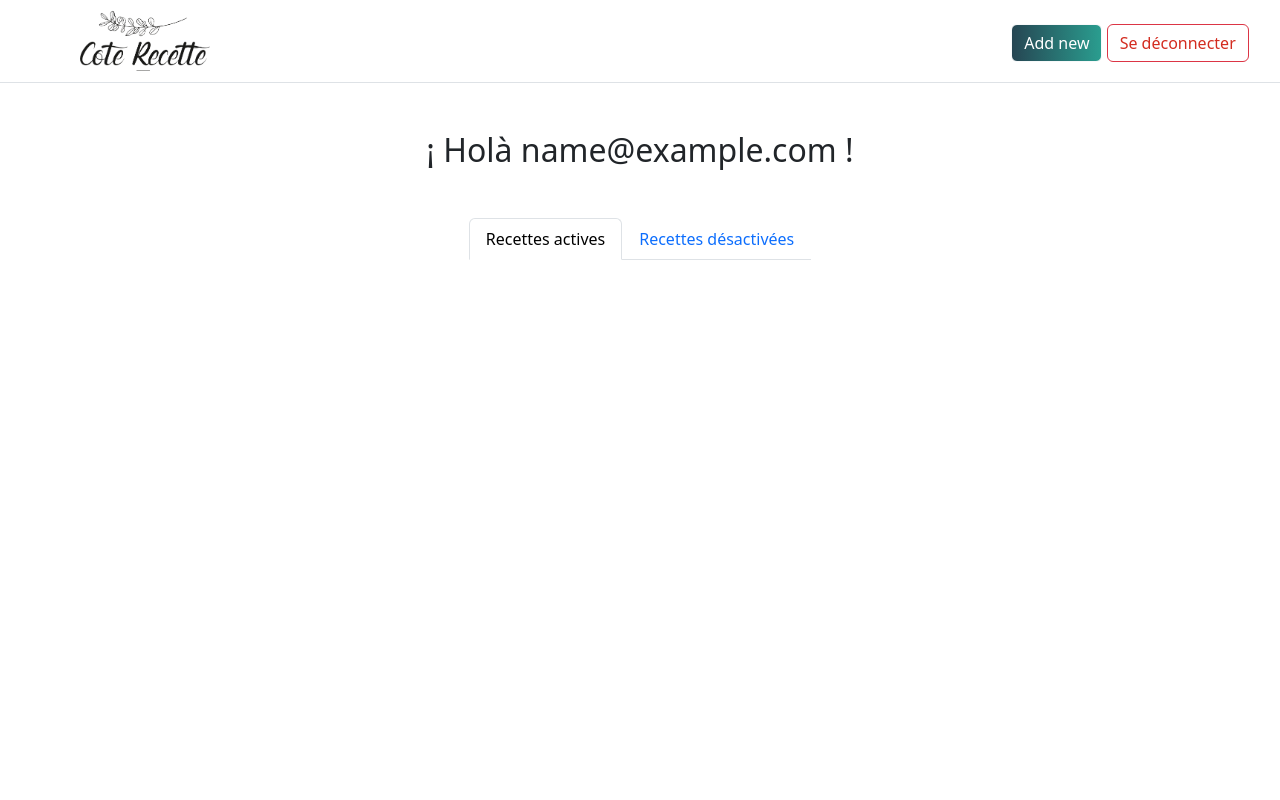
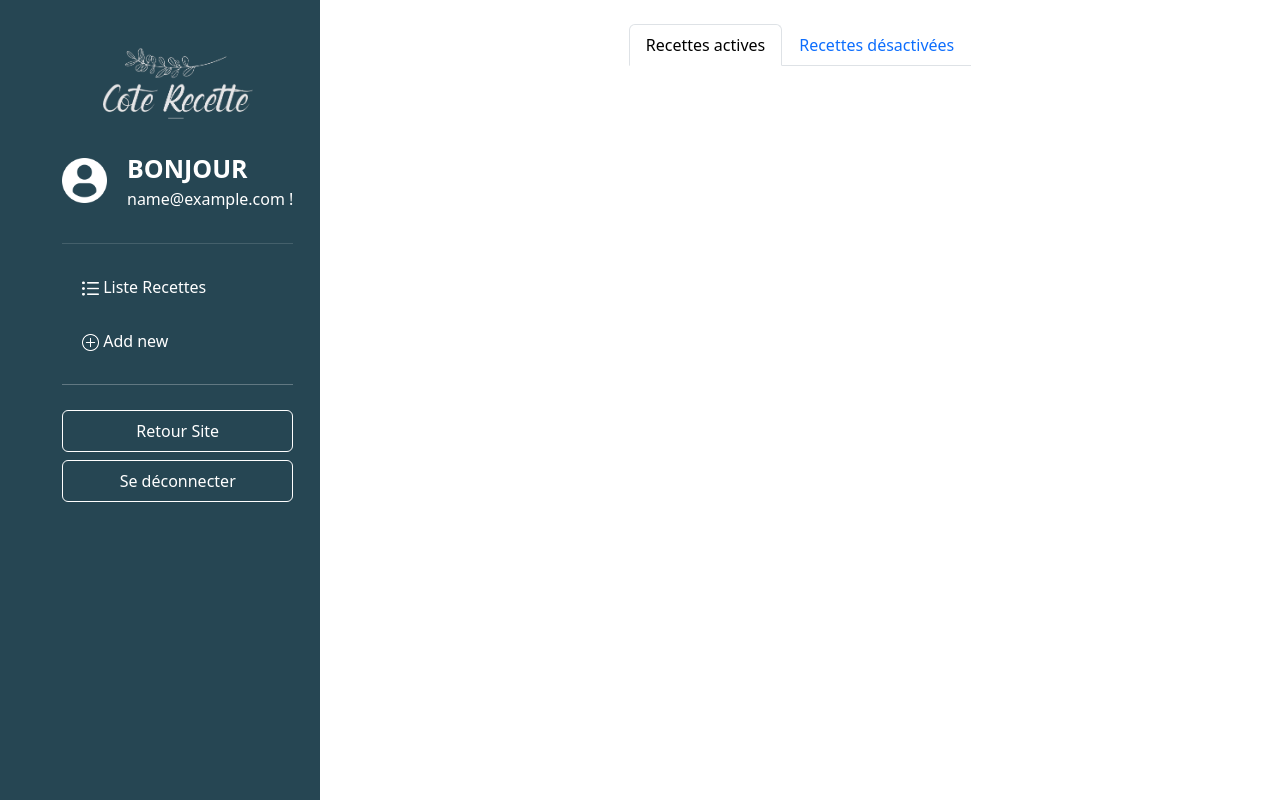
Before and after one commit to Oha204/Recipe_Cook, a PHP site: page /active_recette.php in a window 1280 px wide. Run offline with PHP 8.4, Linux system fonts and the light colour scheme; the visitor is signed in with stand-in values (Sample User, id 1); data that the repository does not hold is empty.

Commit message:
Refonte BO - Design / Redirection / Add-Edit-Delete / Structure

```diff
--- a/active_recette.php
+++ b/active_recette.php
@@ -9,11 +9,7 @@ require_once 'functions/functionSQL.php';
 require_once 'functions/deleteRecipe.php';
 
 //CONNEXION & OUVERTURE SESSION
-session_start();
 
-if (isset($_SESSION['email'])) {
-    $welcomeMessage = "¡ Holà " . $_SESSION['email'] . " !";
-}
 
 if (!isset($_SESSION['email'])) {
     Utils::redirect('index_connexion.php?error=' . ErrorMess::ADMIN_ACCESS_ERROR);
@@ -32,7 +28,9 @@ try {
     if (isset($_GET['id'])) {
         $id=intval($_GET['id']);
         deleteRecipes($id);
-        Utils::redirect('active_recette.php');
+        echo    '<script type="text/javascript">',
+                'redirectTo("active_recette.php");',
+                '</script>';
     }
 } catch (PDOException){
         echo "Erreur lors de la suppression de la recette";
@@ -42,7 +40,9 @@ try {
 try {
     if (isset($_GET['id'])) {
         $id=intval($_GET['id']);
-        Utils::redirect('editrecipe.php');
+        echo    '<script type="text/javascript">',
+                'redirectTo("editrecipe.php");',
+                '</script>';
     }
 } catch (PDOException){
         echo "Erreur lors de la requête !";
@@ -58,11 +58,7 @@ $start = ($currentpage - 1) * $recipesPerPage;
 $end = $start + $recipesPerPage - 1;
 $end = min($end, $totalRecipes - 1);
 ?>
-
-<div class="d-flex justify-content-center align-items-center">
-    <h2 class="mt-5 mb-4"><?php echo $welcomeMessage; ?></h2>
-</div>
-
+<div class="col-md-9">
     <!-- Menu -->
     <div class="container d-flex flex-column justify-content-center align-items-center mt-4">
         <nav>
@@ -140,6 +136,9 @@ $end = min($end, $totalRecipes - 1);
             </ul>
         </nav>
     </div>
+</div>
 
+</div>
+</div>
 </body>
 </html>
--- a/assets/styleBack.css
+++ b/assets/styleBack.css
@@ -1,33 +1,102 @@
 /* Backoffice */
+/* Génrale page */
+
 /* HEADER */
-.custom-header {
-    padding-left: 80px;
-    padding-right: 0px;
+.bg-header {
+    background-color: #264653;
+    min-height: 100vh;
 }
 
-#btn_addnew {
-    background: linear-gradient(to right, #264653, #2A9D8F);
-    color: white;
+.dashboard {
+    position: fixed;
+    padding: 15px 20px;
+    z-index: 1000;
+    height: 100%;
+}
+
+@media (max-width: 992px) {
+    .dashboard {
+        position: relative;
+        height: auto;
+        overflow-y: visible;
+    }
+}
+
+.dashboard-nav {
+    padding: 30px;
+}
+
+@media (min-width: 992px) and (max-width: 1150px) {
+    .dashboard-nav {
+        padding-left: 0px;
+    }
+}
+
+.dashboard-nav a {
+    color: #fff;
+    text-decoration: none;
+    padding: 15px 20px;
+    transition: background 0.3s;
+}
+
+.dashboard-nav a:hover,
+.dashboard-nav .active {
+    background: rgba(255, 255, 255, 0.1);
+}
+
+.iconprofilbloc {
+    display: flex;
+    align-items: center;
+}
+
+.profile-picture {
+    margin-right: 20px;
+}
+
+.text-white p {
+    margin: 0;
+}
+
+.txt-cust-hello {
+    font-weight: bold;
+    font-size: 25px;
+    text-transform: uppercase;
+}
+
+.lineCust {
+    opacity: 50%;
+    height: 1px;
+    background-color: rgba(236, 238, 239, 0.3);
+}
+
+.dashboard-nav-item img {
+    width: 17px;
+}
+
+.image-white-filter {
+    filter: invert(1);
+}
+
+.nav-item-divider {
+    height: 1px;
+    background-color: rgba(236, 238, 239, 0.3);
+    margin: 1rem 0;
 }
 
 #btn_deco {
-    color: #d32c20;
+    color: #ffffff;
+    padding: 8px 18px;
+    border-color: white;
 }
 
 #btn_deco:hover {
-    background: linear-gradient(to right, #B13026, #84181C);
-    color: white;
+    background: white;
+    color: #264653;
     border-color: white;
 }
 
-.custHeaderBack {
-    padding-left: 80px;
-    padding-right: 0px;
-    background-color:white;
-}
-
-.custImgBackAdd img {
-    width: 150px;
+.btn-container {
+    margin-top: 25px;
 }
 
 /* Header Edit Recipe */
@@ -94,6 +163,11 @@
     margin-bottom: 1.5rem;
 }
 
+#btn_addnew {
+    background: linear-gradient(to right, #264653, #2A9D8F);
+    color: white;
+}
+
 /* EDIT RECETTE */
 .fixed-image {
     height: 100px;
--- a/auth.php
+++ b/auth.php
@@ -14,7 +14,7 @@ if (empty($_POST['email']) || empty($_POST['password'])) {
 ] = $_POST;
 
 // Authentification
-if ($email === "camille@gmail.com" && $password === "123456") {
+if ($email === "admin@gmail.com" && $password === "123456") {
     $_SESSION['email'] = $email;
     Utils::redirect('active_recette.php');
 } else {
--- a/classes/Utils.php
+++ b/classes/Utils.php
@@ -1,5 +1,4 @@
 <?php
-
 class Utils
 {
     public static function redirect(string $location): void
--- a/functions/deleteRecipe.php
+++ b/functions/deleteRecipe.php
@@ -4,8 +4,7 @@ require_once 'functionSQL.php';
 //Fonction permettant de supprimer une recette de la BDD
 function deleteRecipes(int $recipeId) : void {
     $pdo = getDbConnection();
-
     $deleterecipe = $pdo->prepare("DELETE FROM recettes WHERE id=:id");
-
     $deleterecipe->execute(['id' =>$recipeId]);
 }
+?>
--- a/functions/editRecipe.php
+++ b/functions/editRecipe.php
@@ -36,3 +36,4 @@ function editRecipes(int $recipeId) : void {
 
     ]);
 }
+?>
--- /dev/null
+++ b/javascript/redirectTo.js
@@ -0,0 +1,4 @@
+// redirect.js
+function redirectTo(url) {
+    window.location.href = url;
+}
--- a/layout/headerBack.php
+++ b/layout/headerBack.php
@@ -1,3 +1,10 @@
+<?php
+session_start();
+
+if (isset($_SESSION['email'])) {
+    $welcomeMessage = $_SESSION['email'];
+}
+?>
 <!DOCTYPE html>
 <html lang="fr">
 <head>
@@ -7,18 +14,95 @@
     <script src="https://cdn.jsdelivr.net/npm/bootstrap@5.3.1/dist/js/bootstrap.bundle.min.js" integrity="sha384-HwwvtgBNo3bZJJLYd8oVXjrBZt8cqVSpeBNS5n7C8IVInixGAoxmnlMuBnhbgrkm" crossorigin="anonymous"></script>
     <link rel="stylesheet" href="css/boostrap.min.css" />
     <link rel="stylesheet" href="/Recipe_Cook/assets/styleBack.css">
+
+    <script src="/Recipe_Cook/javascript/redirectTo.js"></script>
     <title>BackOffice - Coté recette</title>
 </head>
 
 <body>
+    <div class="container-fluid">
+        <div class="row">
+            <div class="col-lg-3 bg-header">
+                <div class="dashboard">
+                    <div class="dashboard-nav">
+                        <div href="index.php" class="image-white-filter text-center pb-4">
+                            <img width="150px" src="/Recipe_Cook/assets/logo.png" alt="">
+                        </div>
 
-<header class="d-flex flex-wrap align-items-center justify-content-center justify-content-md-between border-bottom custom-header">
-    <a href="index.php" class="d-flex align-items-center col-md-3 mb-3 mb-md-0">
-        <img class="pb-2 pt-2" width="130px" src="/Recipe_Cook/assets/logo.png" alt="">
-    </a>
+                        <div class="iconprofilbloc pt-1 pb-3">
+                            <div class="profile-picture">
+                                <img src="/Recipe_Cook/assets/icons/profil.png" width="45px;" class="image-white-filter" alt="icon profil">
+                            </div>
+                            <div class="text-white m-0">
+                                <p class="txt-cust-hello">Bonjour</p>
+                                <p><?php echo $welcomeMessage; ?> !</p>
+                            </div>
+                        </div>
 
-    <div class="text-center pt-4 mb-3 pb-1 col-md-3 text-end">
-        <a href="addrecette.php" class="btn btn-outline-light" id="btn_addnew" type="button">Add new</a>
-        <a href="logout.php" class="btn btn-outline-danger" id="btn_deco" type="button">Se déconnecter</a>
+                        <div class="lineCust mt-3"></div>
+
+                        <nav class="pt-3">
+                            <div class="d-flex flex-column">
+                                <a href="../Recipe_Cook/active_recette.php" class="dashboard-nav-item">
+                                    <img src="/Recipe_Cook/assets/icons/liste.png" class="image-white-filter" alt="Icône de liste">
+                                    Liste Recettes
+                                </a>
+                                <a href="addrecette.php" class="dashboard-nav-item">
+                                    <img src="/Recipe_Cook/assets/icons/add.png" class="image-white-filter" alt="Icône add recipe">
+                                    Add new
+                                </a>
+                            </div>
+
+                            <div class="nav-item-divider"></div>
+
+                            <div class="d-flex flex-column btn-container gap-2">
+                                <a href="../Recipe_Cook/index.php" class="btn " id="btn_deco" type="button">Retour Site</a>
+                                <a href="logout.php" class="btn " id="btn_deco" type="button">Se déconnecter</a>
+                            </div>
+                        </nav>
+                    </div>
+                </div>
+            </div>
+
+
+
+<!-- <div class='dashboard-nav-dropdown'>
+    <a href="#!" class="dashboard-nav-item dashboard-nav-dropdown-toggle"><i class="fas fa-photo-video"></i> User </a>
+    <div class='dashboard-nav-dropdown-menu'>
+        <a href="#" class="dashboard-nav-dropdown-item">Administrateur</a>
+        <a href="#" class="dashboard-nav-dropdown-item">utilisateurs</a>
     </div>
-</header>
+</div>
+
+/*
+.dashboard-nav-dropdown {
+    background: #443ea2;
+} */
+
+/* .dashboard-nav-dropdown-menu {
+    display: none;
+    padding-left: 20px;
+} */
+
+/* .dashboard-nav-dropdown-toggle:after {
+    content: ">";
+    float: right;
+    transform: rotate(90deg);
+} */
+
+/* .dashboard-nav-dropdown-toggle:hover + .dashboard-nav-dropdown-menu {
+    display: block;
+} */
+
+/* .dashboard-content {
+    margin-left: 238px;
+    width: calc(100% - 238px);
+} */
+
+/* .custom-header {
+    display: flex;
+    justify-content: flex-end;
+    padding: 20px;
+    background: #f8f9fa;
+} */
+-->
```
Also changed, not shown: addrecette.php (+40 -49 lines), desact_recipe.php (+9 -8 lines), editrecipe.php (+23 -31 lines), README.md, assets/icons/add.png (added), assets/icons/liste.png (added), assets/icons/profil.png (added). Lines whose indentation alone changed are shown as unchanged.
